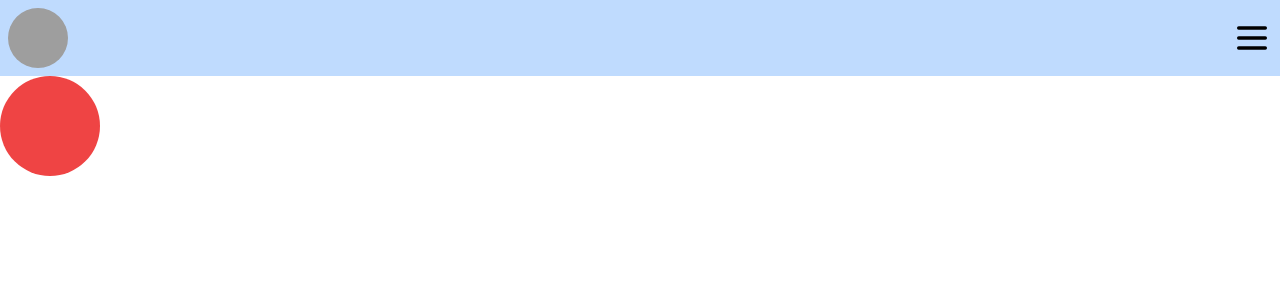
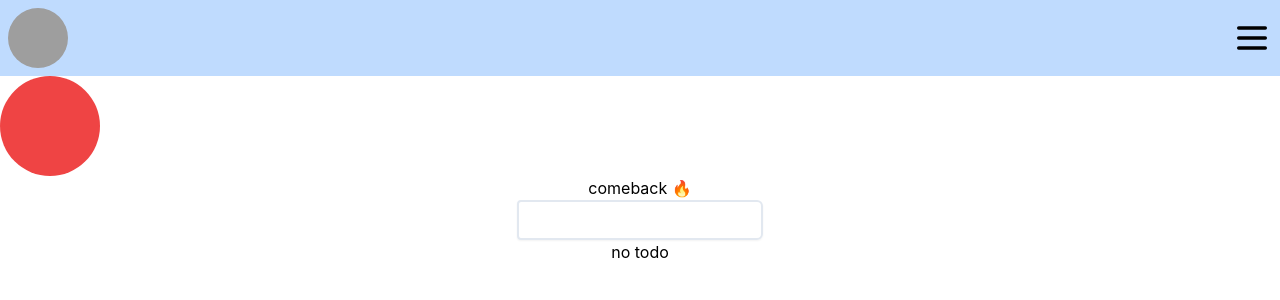
Before and after one commit to javokhirbekkhaydarov/react-comeback, a React (Create React App) app: page /todos in a window 1280 px wide. Shown: the top 300 px of the page. Built offline with nearby package versions, Linux system fonts and the light colour scheme; grey boxes are pictures that could not be loaded.

Commit message:
add react router dom

```diff
--- a/package.json
+++ b/package.json
@@ -8,6 +8,7 @@
     "@testing-library/user-event": "^13.5.0",
     "react": "^18.2.0",
     "react-dom": "^18.2.0",
+    "react-router-dom": "^6.28.0",
     "react-scripts": "5.0.1",
     "web-vitals": "^2.1.4"
   },
--- a/src/App.js
+++ b/src/App.js
@@ -1,14 +1,19 @@
-// import MyApp from "./todos/TodosComponent";
-// import ChatComponent from "./components/chat/ChatComponent";
+import MyApp from "./todos/TodosComponent";
+import ChatComponent from "./components/chat/ChatComponent";
 import "./styles/index.css";
 import Home from "./views/Home";
+import React from "react";
+import { BrowserRouter as Router, Routes, Route } from "react-router-dom";
 function App() {
   return (
-    <>
-      {/*<MyApp />*/}
-      <Home />
-      {/*<ChatComponent />*/}
-    </>
+    <Router>
+        <Home/>
+      <Routes>
+        {/*<Route path="/" element={<Home />} />*/}
+        <Route path="/todos" element={<MyApp />} />
+        <Route path="/chat" element={<ChatComponent />} />
+      </Routes>
+    </Router>
   );
 }
 
--- a/src/todos/TodosComponent.jsx
+++ b/src/todos/TodosComponent.jsx
@@ -17,13 +17,11 @@ export default function MyApp() {
 
   return (
     <div className="text-center d-flex flex-column justify-content-center">
-
       <div className="col-12 d-flex flex-column justify-content-center align-items-center align-content-center">
         <h1>comeback 🔥</h1>
-
         <form className="col-6" onSubmit={addTodo}>
           <input
-            className="form-control"
+            className="border-2 rounded-l outline-none bg-transparent placeholder:text-slate-400 text-slate-700 text-sm border border-slate-200 rounded-md px-3 py-2 transition duration-300 ease focus:outline-none focus:border-slate-400 hover:border-slate-300 shadow-sm focus:shadow"
             type="text"
             value={newTodo}
             onChange={(e) => setNewTodo(e.target.value)}
--- a/src/views/Home.js
+++ b/src/views/Home.js
@@ -3,6 +3,8 @@ import { useState } from "react";
 import ToggleImage from "../components/hero/menuToggle";
 import burger from "../assets/icons/burger.svg";
 import close from "../assets/icons/close.svg";
+import { Link } from "react-router-dom";
+
 export default function Home() {
   const url = useState("https://i.imgur.com/MK3eW3Am.jpg");
   const [show, setShow] = useState(false);
@@ -22,7 +24,9 @@ export default function Home() {
     <>
       <div className="home flex flex-col">
         <div className="flex justify-between items-center bg-blue-200 p-2">
-          <Profile src={url} alt={"some text"} />
+          <Link to="/">
+            <Profile src={url} alt={"some text"} />
+          </Link>
           <ToggleImage
             onClick={() => setShow(!show)}
             close={close}
```
Also changed, not shown: 1 other file (tests, documents, lock files or other folders).
